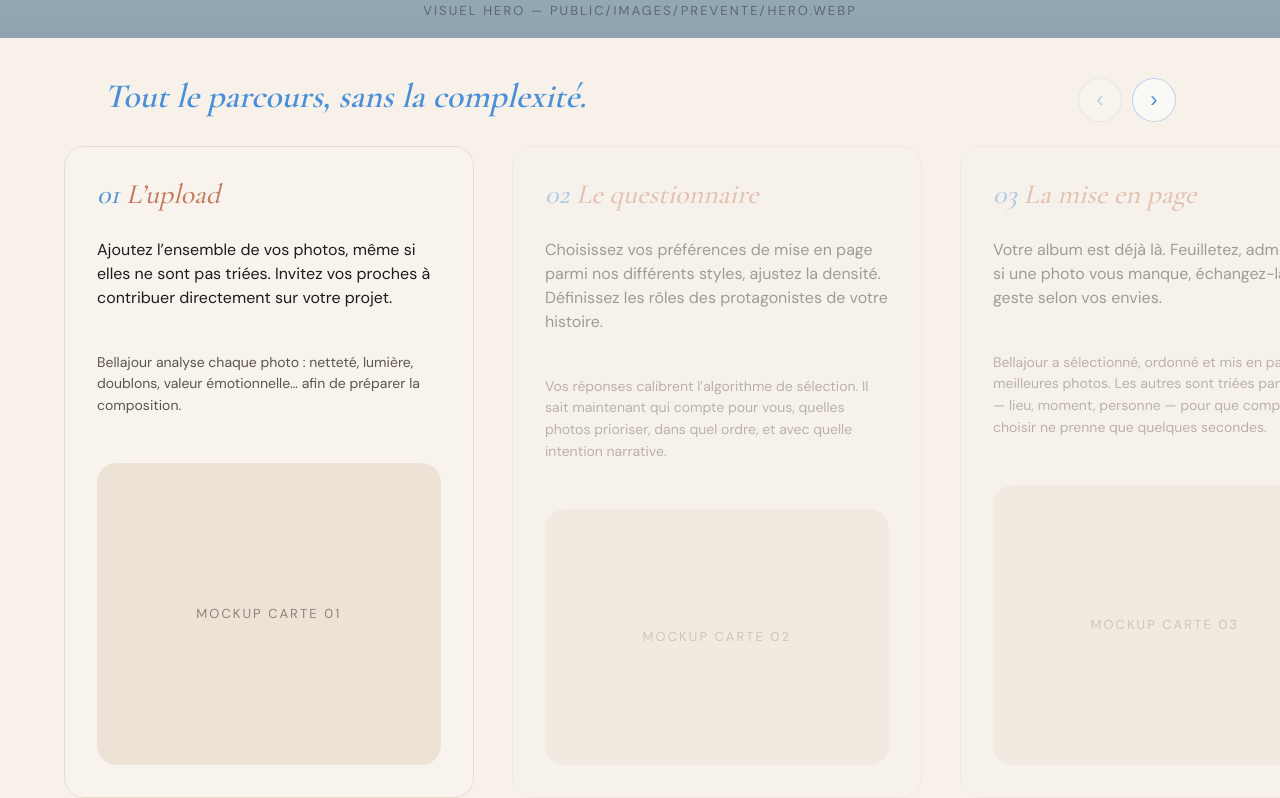
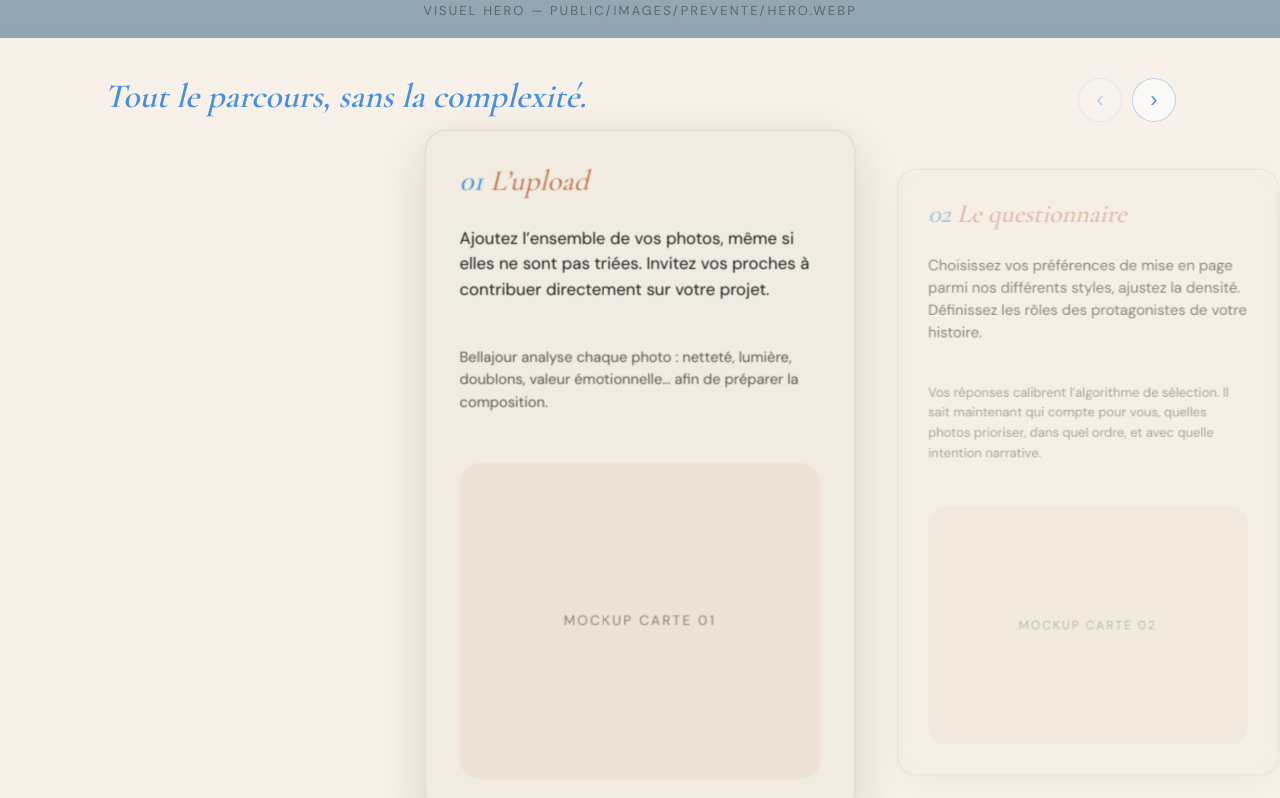
Before and after one commit to Lecrackerssurlepot/bellajour-prelaunch, a Next.js app: page /preventes in a window 1280 px wide. Shown: the part 762-1560 px from the top of the page. Built offline with nearby package versions, Linux system fonts and the light colour scheme.

Commit message:
feat(section-2): glass cards + active centrée agrandie (desktop)
Co-Authored-By: Claude Opus 4.8 (1M context) <noreply@anthropic.com>

```diff
--- a/src/app/preventes/S2Experience.tsx
+++ b/src/app/preventes/S2Experience.tsx
@@ -59,13 +59,26 @@ export default function S2Experience() {
     })
   }, [])
 
-  // Décale le track de activeIndex × (largeur carte + gap), mesuré sur le DOM
-  // pour gérer automatiquement gap et largeurs responsive (vw/clamp).
+  // Calcule --s2-shift (translateX du track). Deux modèles selon le viewport :
+  // - Desktop ≥1100px : carte active CENTRÉE dans le conteneur (mise en valeur).
+  // - Mobile / tablette : carte active calée à GAUCHE (1 carte + peek).
+  // Mesuré sur le DOM (offsetLeft/offsetWidth, non affectés par le scale visuel)
+  // pour gérer gap + largeurs responsive (vw/clamp).
   const applyShift = useCallback(() => {
     const track = trackRef.current
     if (!track) return
     const cards = track.querySelectorAll<HTMLElement>('.s2-card')
     if (cards.length === 0) return
+
+    if (window.matchMedia('(min-width: 1100px)').matches) {
+      const active = cards[activeIndex]
+      if (!active) return
+      const shift =
+        track.clientWidth / 2 - (active.offsetLeft + active.offsetWidth / 2)
+      track.style.setProperty('--s2-shift', `${shift}px`)
+      return
+    }
+
     const step =
       cards.length > 1
         ? cards[1].offsetLeft - cards[0].offsetLeft
--- a/src/app/preventes/s2-experience.css
+++ b/src/app/preventes/s2-experience.css
@@ -56,6 +56,7 @@
 
 /* ── Track : carrousel transform-driven ── */
 .s2-track {
+  position: relative; /* offsetParent déterministe pour le centrage de la carte active */
   flex: 1 1 auto;
   min-height: 0; /* autorise le track à rétrécir sous la hauteur du viewport */
   display: flex;
@@ -72,22 +73,46 @@
 .s2-card {
   flex: 0 0 auto;
   width: 90vw;
-  background: var(--bj-cream-tint-1);
-  border: 1px solid var(--bj-cream-tint-3);
+  position: relative; /* permet le z-index de la carte active */
+  /* Glass subtil (charte v2) */
+  background: var(--bj-glass-card-bg);
+  backdrop-filter: var(--bj-glass-card-blur);
+  -webkit-backdrop-filter: var(--bj-glass-card-blur); /* Safari */
+  border: var(--bj-glass-card-border);
   border-radius: var(--bj-r-lg);
+  box-shadow: var(--bj-glass-card-shadow);
   overflow: hidden;
   display: flex;
   flex-direction: column;
-  opacity: 0.4; /* cartes inactives figées */
-  transition: opacity 0.6s var(--bj-ease);
+  opacity: 0.4; /* cartes inactives figées (mobile / tablette) */
+  transition: transform 0.6s var(--bj-ease), opacity 0.6s var(--bj-ease),
+    background 0.6s var(--bj-ease), box-shadow 0.6s var(--bj-ease);
 }
-.s2-card[data-active='true'] { opacity: 1; } /* carte active = la plus à gauche */
+.s2-card[data-active='true'] { opacity: 1; }
 
 @media (min-width: 768px) {
   .s2-card { width: 38vw; }
 }
 @media (min-width: 1100px) {
   .s2-card { width: clamp(360px, 32vw, 440px); }
+}
+
+/* Desktop ≥1100px : carte active centrée + agrandie (mise en valeur).
+   Le scale est purement visuel (transform-origin center) → l'active dépasse
+   légèrement sur ses voisines, z-index la fait passer au-dessus. */
+@media (min-width: 1100px) {
+  .s2-card {
+    transform: scale(0.93);
+    transform-origin: center;
+    opacity: 0.5;
+  }
+  .s2-card[data-active='true'] {
+    transform: scale(1.05);
+    opacity: 1;
+    background: var(--bj-glass-card-bg-active);
+    box-shadow: var(--bj-glass-card-shadow-active);
+    z-index: 2;
+  }
 }
 
 /* ── Corps : titre → texte (en haut) — taille naturelle ── */
--- a/src/app/tokens.css
+++ b/src/app/tokens.css
@@ -46,6 +46,18 @@
   --bj-glass-dark-text:    #f5efe6;
 
   --bj-glass-blur:         18px;
+
+  /* ─────────────── GLASS CARTES — charte v2 (S2) ───────────────
+     Dérogation assumée à l'interdit v1 (glass/box-shadow). Glass subtil,
+     ombre douce ; carte active = fond plus opaque + scale. Voir MIGRATION-CHARTE.md.
+     Namespace dédié --bj-glass-card-* pour ne pas entrer en collision avec
+     --bj-glass-blur (18px nu) consommé par navbar + s4-reservation. */
+  --bj-glass-card-bg:            rgba(240, 235, 225, 0.55);
+  --bj-glass-card-bg-active:     rgba(240, 235, 225, 0.78);
+  --bj-glass-card-blur:          blur(12px) saturate(1.08);
+  --bj-glass-card-border:        1px solid rgba(168, 152, 128, 0.30);
+  --bj-glass-card-shadow:        0 8px 32px rgba(28, 28, 28, 0.08);
+  --bj-glass-card-shadow-active: 0 16px 48px rgba(28, 28, 28, 0.14);
 
   /* Voiles génériques sur charbon (overlays, hovers discrets) */
   --bj-veil-6:   rgba(28, 28, 28, 0.06);
```
Also changed, not shown: 1 other file (tests, documents, lock files or other folders).
